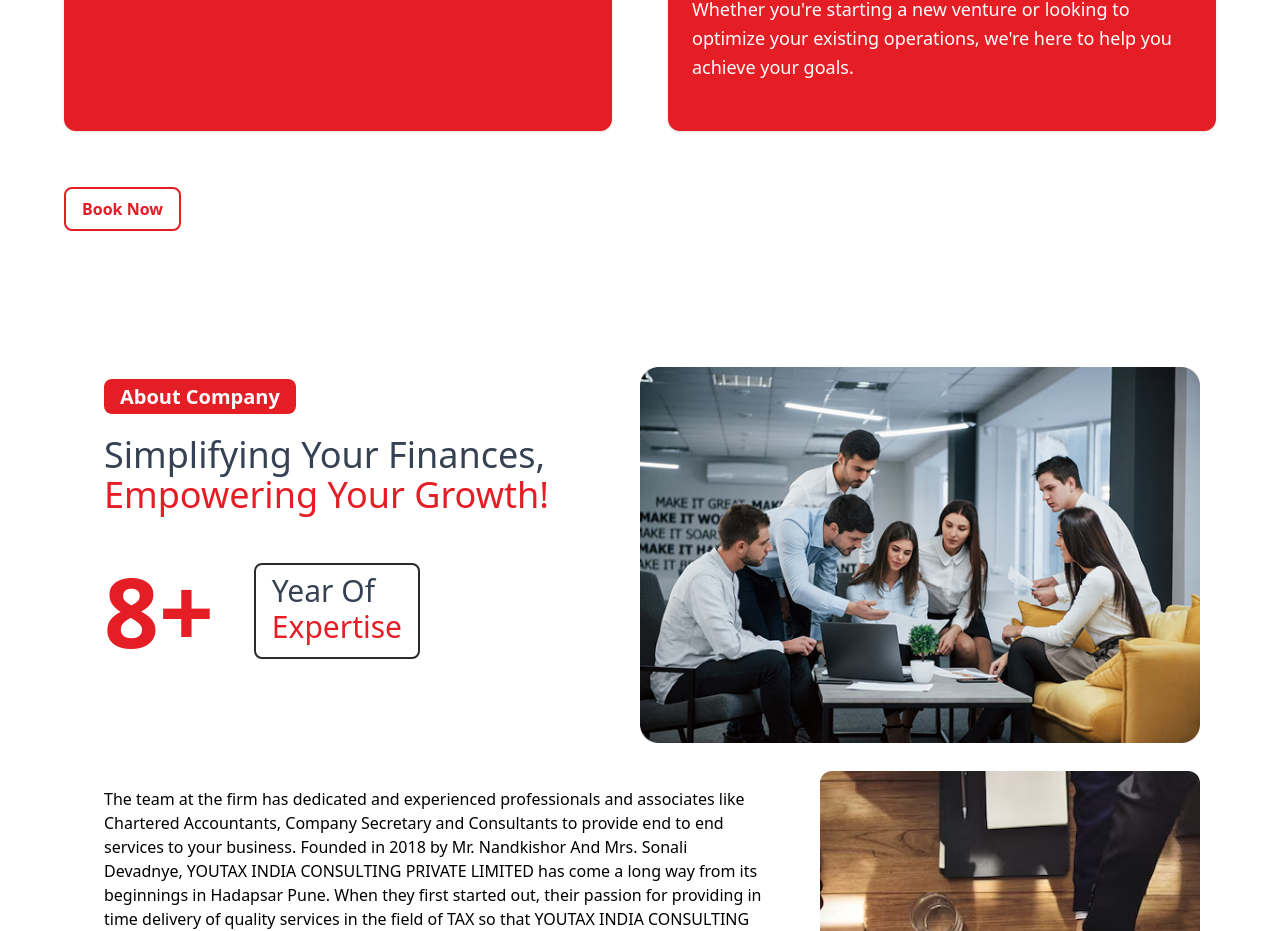
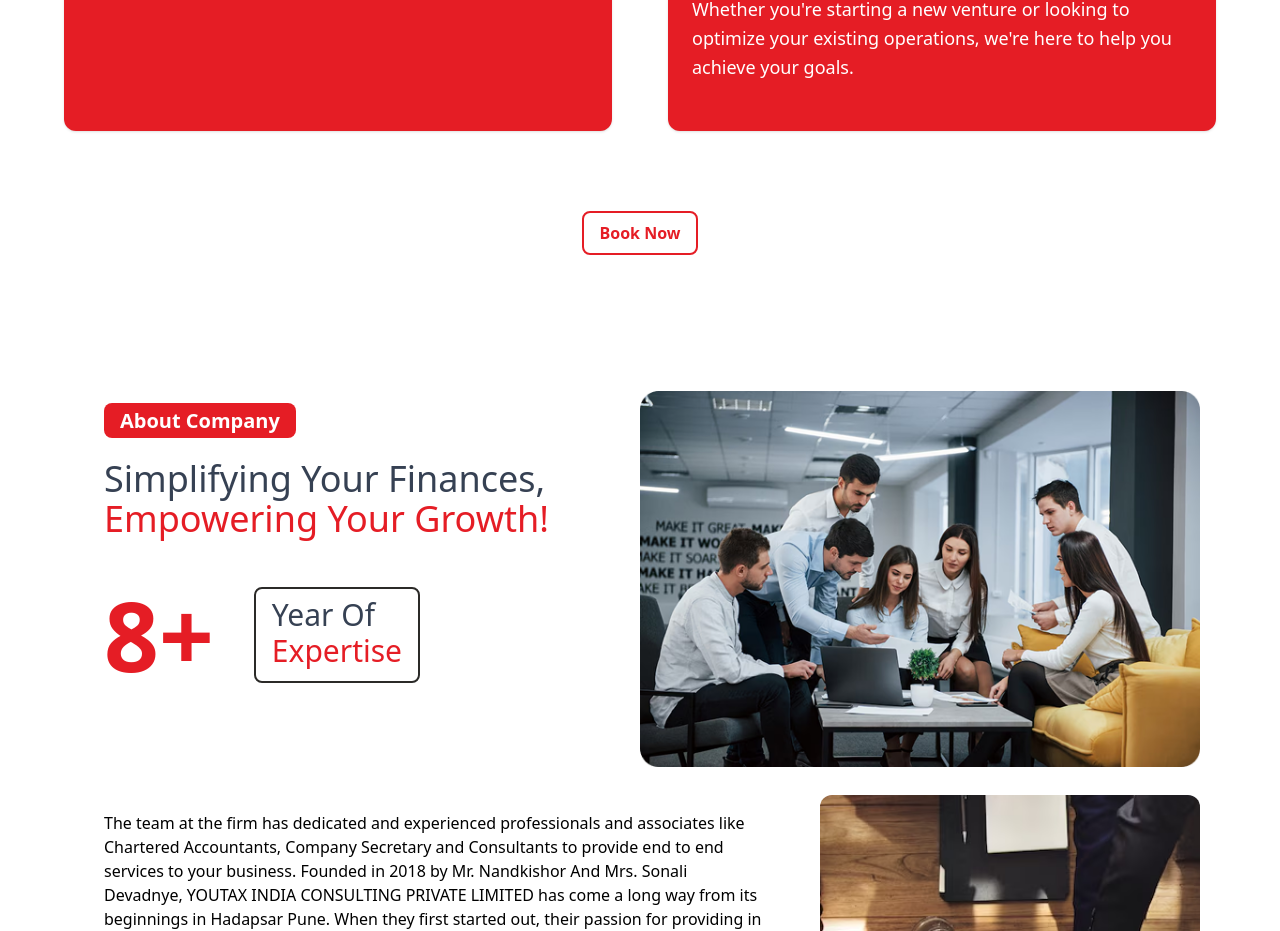
Before and after one commit to vm3techsolutions/youtaxsub, a Next.js app: page / in a window 1280 px wide. Shown: the part 1620-2551 px from the top of the page. Built offline with nearby package versions, Linux system fonts and the light colour scheme.

Commit message:
Add plans

```diff
--- a/src/app/Home/HomeWhatWeDo.jsx
+++ b/src/app/Home/HomeWhatWeDo.jsx
@@ -67,8 +67,11 @@ export default function ServicesSection() {
           </div>
 
         </div>
-        <Link href="#Plans">
-            <button className="mt-auto text-center bg-white text-[#E51D25] font-semibold py-2 px-4 rounded-lg hover:bg-[#E51D25] hover:text-white transition w-fit border-2">
+
+      </div>
+      <div className="flex justify-center pt-20">
+        <Link href="/#Plans">
+            <button className="mt-auto bg-white text-[#E51D25] font-semibold py-2 px-4 rounded-lg hover:bg-[#E51D25] hover:text-white transition w-fit border-2">
               Book Now
             </button>
           </Link>
```
